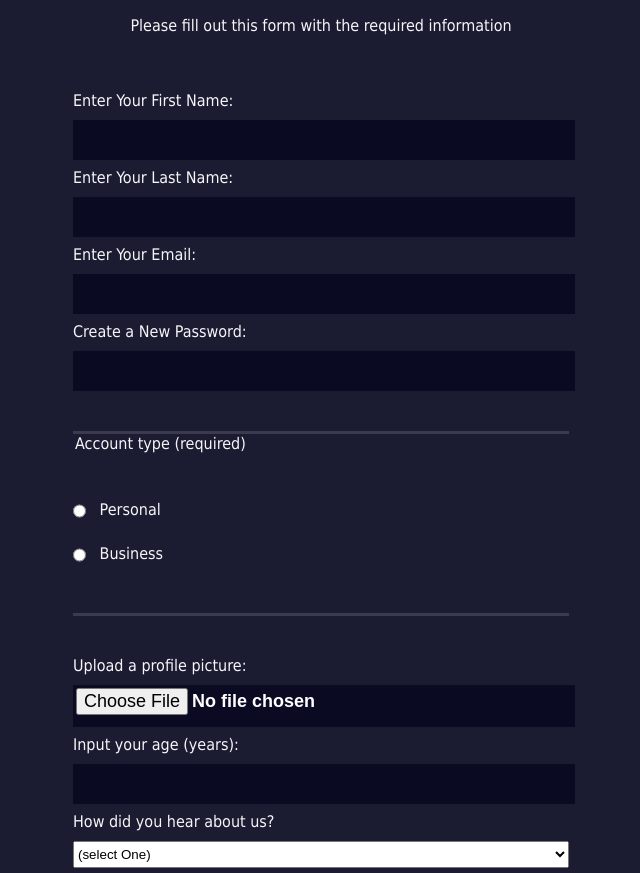
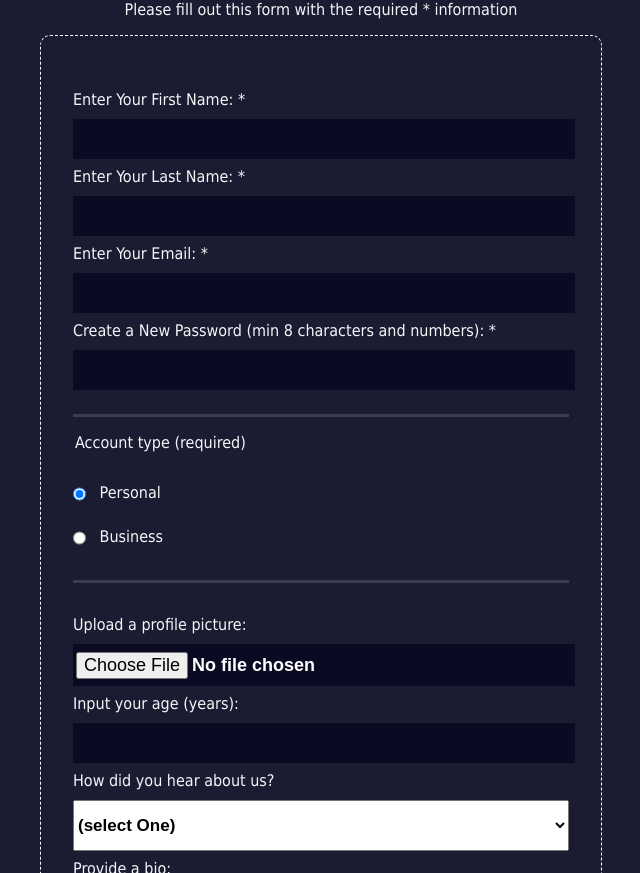
Before and after one commit to imnomee/FCC-Responsive-Form-3, a plain HTML site: page index.html in a window 1280 px wide. Shown: the part 86-959 px from the top of the page, without its empty margins (319-959 px from the left). Drawn offline with Linux system fonts and the light colour scheme.

Commit message:
FORM complete

```diff
--- a/index.html
+++ b/index.html
@@ -7,7 +7,7 @@
     </head>
     <body>
         <h1>Registration Form</h1>
-        <p>Please fill out this form with the required information</p>
+        <p>Please fill out this form with the required * information</p>
         <form action="https://register-demo.freecodecamp.org" method="post">
             <!-- we will have 3 fieldsets in the form -->
             <!-- in the first fieldset we will hold the name email and password fields.
@@ -18,7 +18,7 @@
                 <!-- Labels are connected using for attribute
                     and input having the id attribue -->
                 <label for="first-name"
-                    >Enter Your First Name:
+                    >Enter Your First Name: *
                     <input
                         name="firstName"
                         type="text"
@@ -27,7 +27,7 @@
                     />
                 </label>
                 <label for="last-name"
-                    >Enter Your Last Name:
+                    >Enter Your Last Name: *
                     <input
                         name="lastName"
                         type="text"
@@ -39,11 +39,11 @@
                     For example, type="email" requires that the value be
                     a valid email address. -->
                 <label for="email"
-                    >Enter Your Email:
+                    >Enter Your Email: *
                     <input name="email" type="email" id="email" required />
                 </label>
                 <label for="new-password"
-                    >Create a New Password:
+                    >Create a New Password (min 8 characters and numbers): *
                     <!-- minlength is the minimum length required in that input -->
                     <!-- or we can use regex pattern in the passwords or input fields -->
                     <!-- minlength="8" -->
@@ -51,7 +51,7 @@
 
                     <input
                         name="password"
-                        pattern="[a-z0-5]{8,}"
+                        pattern="[a-z0-9]{8,}"
                         type="password"
                         id="new-password"
                         required
@@ -68,6 +68,7 @@
                         type="radio"
                         name="account-type"
                         id="personal-account"
+                        checked
                     />
                     Personal</label
                 >
@@ -105,7 +106,7 @@
                     <textarea
                         name="bio"
                         id="bio"
-                        rows="3"
+                        rows="5"
                         cols="30"
                         placeholder="I like coding on the beach..."
                     ></textarea>
@@ -119,6 +120,7 @@
                     name="terms"
                     type="checkbox"
                     id="terms-and-conditions"
+                    required
                 />
                 I accept the
                 <a
--- a/styles.css
+++ b/styles.css
@@ -21,7 +21,10 @@ p {
     margin: 1em auto;
     text-align: center;
 }
-
+h1 {
+    margin-bottom: 10px;
+    text-decoration: underline;
+}
 form {
     /* center form, maximum width 500px,
     minimum width 300px and default width 60% */
@@ -30,19 +33,24 @@ form {
     min-width: 300px;
     width: 60vw;
     padding-bottom: 2em;
+    border: 1px dashed white;
+    padding: 30px;
+    border-radius: 10px;
 }
 
 fieldset {
     /* remove fieldset border and no padding on left right only top and bottom
     apply only bottom border of 3px */
     border: none;
-    padding: 2rem 0;
+    padding: 1rem 0;
     border-bottom: 3px solid #3b3b4f;
+    margin-bottom: 1rem;
 }
 
 fieldset:last-of-type {
     /* last fieldset border bottom is way out of place. so we remove it */
     border: none;
+    padding: 0.5rem 0;
 }
 
 input,
@@ -53,6 +61,7 @@ select {
     /* margin: top right bottom left*/
     margin: 10px 0 0 0;
     min-height: 2em;
+    align-content: center;
 }
 
 input,
@@ -66,6 +75,15 @@ textarea {
     border: 1px solid #0a0a23;
     color: #fff;
     font-size: 18px;
+    font-weight: bold;
+}
+/* make the textarea fixed and not resizable*/
+textarea {
+    resize: none;
+}
+select {
+    height: 3em;
+    font-size: 17px;
     font-weight: bold;
 }
 
@@ -98,3 +116,6 @@ input[type='file'] {
 a {
     color: #dfdfe2;
 }
+a:hover {
+    color: brown;
+}
```
